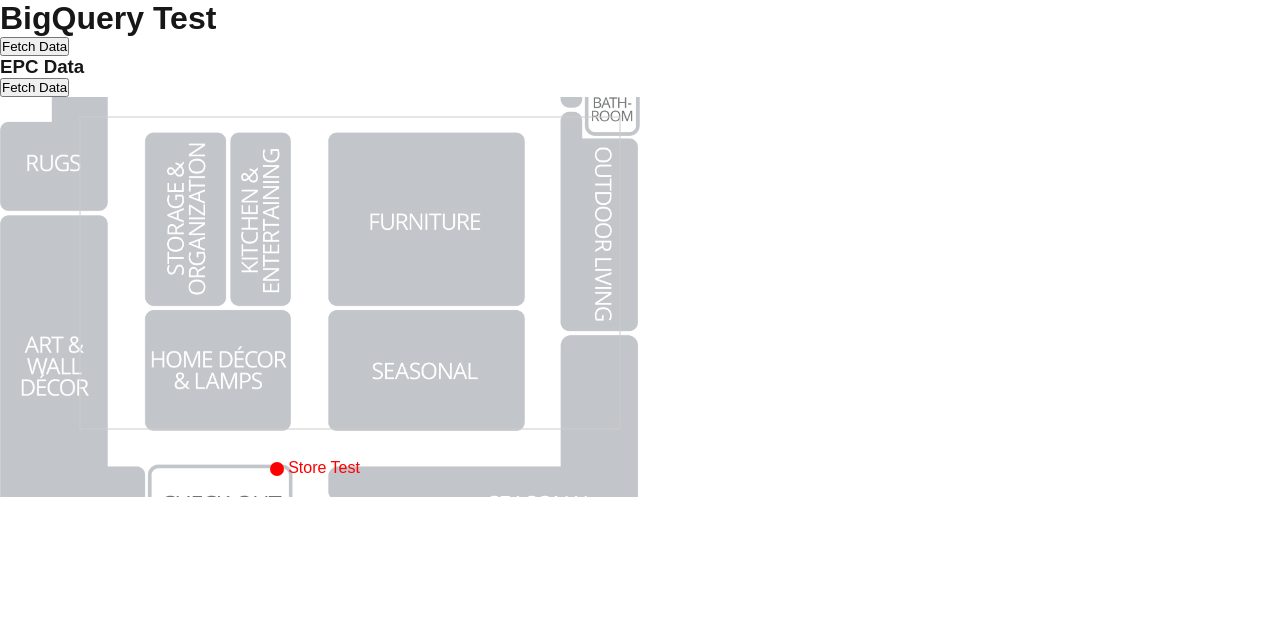
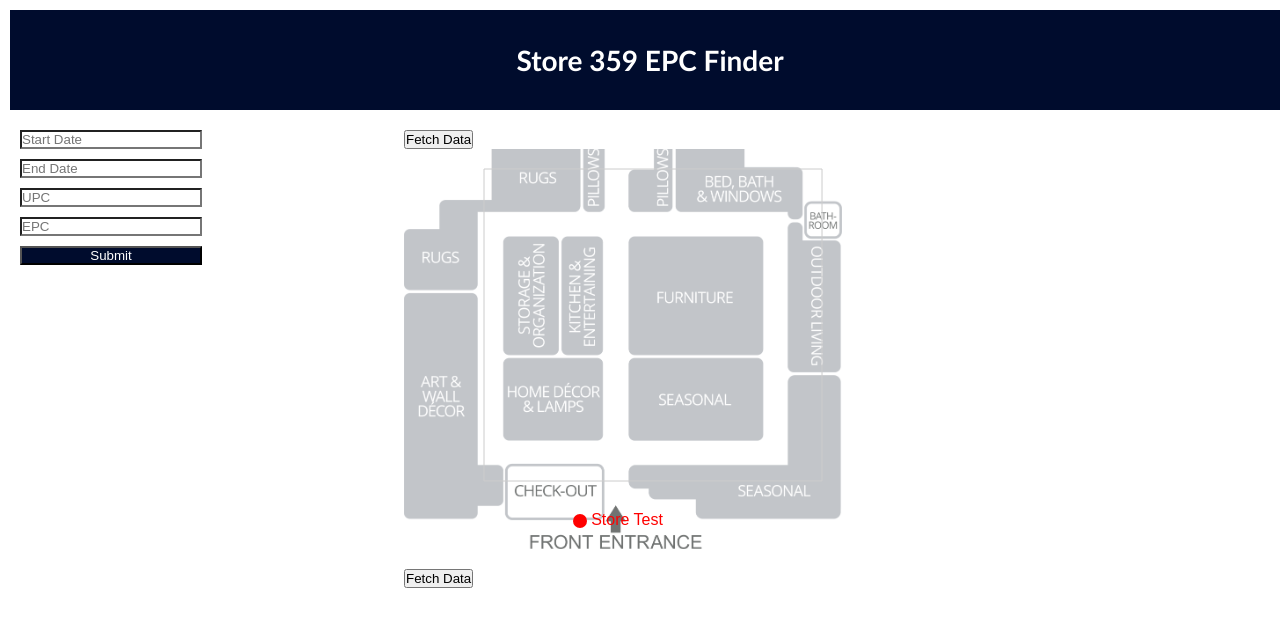
Before and after one commit to dbo-keeganpatton/react-mapping, a Next.js app: page / in a window 1280 px wide. Shown: the top 626 px of the page. Built offline with nearby package versions, Linux system fonts and the light colour scheme.

Commit message:
correct Styles | add sidebar inputs

```diff
--- a/app/globals.css
+++ b/app/globals.css
@@ -1,11 +1,11 @@
 :root {
-  --background: #ffffff;
+  --background: #FFFFFF;
   --foreground: #171717;
 }
 
 @media (prefers-color-scheme: dark) {
   :root {
-    --background: #0a0a0a;
+    --background: #FFFFFF;
     --foreground: #ededed;
   }
 }
@@ -24,6 +24,14 @@ body {
   -moz-osx-font-smoothing: grayscale;
 }
 
+table {
+    color: black;
+    width: 100%;
+}
+
+input[type="text"], textarea {
+    background-color: white;
+}
 * {
   box-sizing: border-box;
   padding: 0;
--- a/app/page.module.css
+++ b/app/page.module.css
@@ -1,168 +1,70 @@
-.page {
-  --gray-rgb: 0, 0, 0;
-  --gray-alpha-200: rgba(var(--gray-rgb), 0.08);
-  --gray-alpha-100: rgba(var(--gray-rgb), 0.05);
 
-  --button-primary-hover: #383838;
-  --button-secondary-hover: #f2f2f2;
-
-  display: grid;
-  grid-template-rows: 20px 1fr 20px;
-  align-items: center;
-  justify-items: center;
-  min-height: 100svh;
-  padding: 80px;
-  gap: 64px;
-  font-family: var(--font-geist-sans);
-}
-
-@media (prefers-color-scheme: dark) {
-  .page {
-    --gray-rgb: 255, 255, 255;
-    --gray-alpha-200: rgba(var(--gray-rgb), 0.145);
-    --gray-alpha-100: rgba(var(--gray-rgb), 0.06);
-
-    --button-primary-hover: #ccc;
-    --button-secondary-hover: #1a1a1a;
-  }
-}
-
-.main {
-  display: flex;
-  flex-direction: column;
-  gap: 32px;
-  grid-row-start: 2;
-}
-
-.main ol {
-  font-family: var(--font-geist-mono);
-  padding-left: 0;
-  margin: 0;
-  font-size: 14px;
-  line-height: 24px;
-  letter-spacing: -0.01em;
-  list-style-position: inside;
-}
-
-.main li:not(:last-of-type) {
-  margin-bottom: 8px;
-}
-
-.main code {
-  font-family: inherit;
-  background: var(--gray-alpha-100);
-  padding: 2px 4px;
-  border-radius: 4px;
-  font-weight: 600;
-}
-
-.ctas {
-  display: flex;
-  gap: 16px;
-}
-
-.ctas a {
-  appearance: none;
-  border-radius: 128px;
-  height: 48px;
-  padding: 0 20px;
-  border: none;
-  border: 1px solid transparent;
-  transition:
-    background 0.2s,
-    color 0.2s,
-    border-color 0.2s;
-  cursor: pointer;
+.topBanner {
+  background-color: #000C2D;
+  text-align: center;
   display: flex;
   align-items: center;
   justify-content: center;
-  font-size: 16px;
-  line-height: 20px;
-  font-weight: 500;
+  font-size: 41px;
+  height: 100px;
+  width: 100%;
+  margin: 10px;
 }
 
-a.primary {
-  background: var(--foreground);
-  color: var(--background);
-  gap: 8px;
+.topBannerTitle {
+  font-family: Calibri, sans-serif;
+  font-size: 28px;
+  color: white;
 }
 
-a.secondary {
-  border-color: var(--gray-alpha-200);
-  min-width: 158px;
+.mainCanvasOuterContainer {
+  display: flex;
+  flex-direction: row;
+  height: calc(100% - 100px);
+  width: 100%;
+  margin: 10px;
 }
 
-.footer {
-  grid-row-start: 3;
+.mainCanvasInnerLeftRowContainer {
   display: flex;
-  gap: 24px;
+  flex-direction: column;
+  width: 30%;
+  padding: 10px;
+  box-sizing: border-box;
+  border: 4px;
+  border-color: black;
+  color: black;
 }
 
-.footer a {
-  display: flex;
-  align-items: center;
-  gap: 8px;
+.mainCanvasInnerLeftRowContainerItem {
+    display: flex;
+    flex-direction: column;
+    gap: 10px;
+    width: 50%;
 }
 
-.footer img {
-  flex-shrink: 0;
+.formInputFields {
+    background-color: white;
+    color: black;
+
 }
 
-/* Enable hover only on non-touch devices */
-@media (hover: hover) and (pointer: fine) {
-  a.primary:hover {
-    background: var(--button-primary-hover);
-    border-color: transparent;
-  }
-
-  a.secondary:hover {
-    background: var(--button-secondary-hover);
-    border-color: transparent;
-  }
-
-  .footer a:hover {
-    text-decoration: underline;
-    text-underline-offset: 4px;
-  }
+.formSubmitButton {
+    background-color: #000C2D;
+    color: white;
 }
 
-@media (max-width: 600px) {
-  .page {
-    padding: 32px;
-    padding-bottom: 80px;
-  }
 
-  .main {
-    align-items: center;
-  }
-
-  .main ol {
-    text-align: center;
-  }
-
-  .ctas {
-    flex-direction: column;
-  }
-
-  .ctas a {
-    font-size: 14px;
-    height: 40px;
-    padding: 0 16px;
-  }
-
-  a.secondary {
-    min-width: auto;
-  }
-
-  .footer {
-    flex-wrap: wrap;
-    align-items: center;
-    justify-content: center;
-  }
+.mainCanvasInnerRightVizContainer {
+  display: flex;
+  flex-direction: column;
+  width: 70%;
+  padding: 10px;
+  box-sizing: border-box;
+  justify-content: center;
+  gap: 20px;
 }
 
-@media (prefers-color-scheme: dark) {
-  .logo {
-    filter: invert();
-  }
+.mainCanvasInnerRightVizContainerItem {
+    width: 100%;
 }
--- a/app/page.tsx
+++ b/app/page.tsx
@@ -1,12 +1,36 @@
 import BigQueryComponent from "@/components/BigQueryComponent";
 import MapQueryComponent from "@/components/MapQueryComponent";
+import styles from "./page.module.css";
+import Form from "next/form"
 
 export default function Home() {
   return (
     <div>
-      <h1>BigQuery Test</h1>
-      <BigQueryComponent />
-      <MapQueryComponent />
+
+       {/* Main Banner */}
+       <div className={styles.topBanner}>
+            <h1 className={styles.topBannerTitle}>Store 359 EPC Finder</h1>
+        </div>
+
+      <div className={styles.mainCanvasOuterContainer}>
+
+        <div className={styles.mainCanvasInnerLeftRowContainer}>
+            <Form action="" className={styles.mainCanvasInnerLeftRowContainerItem}>
+                <input name="Start Date" placeholder="Start Date" className={styles.formInputFields} />
+                <input name="End Date"  placeholder="End Date" className={styles.formInputFields} />
+                <input name="UPC"  placeholder="UPC" className={styles.formInputFields} />
+                <input name="EPC" placeholder="EPC" className={styles.formInputFields} />
+                <button type="submit" className={styles.formSubmitButton}>Submit</button>
+            </Form>
+        </div>
+
+        <div className={styles.mainCanvasInnerRightVizContainer}>
+            <div className={styles.mainCanvasInnerRightVizContainerItem}><MapQueryComponent /></div>
+            <div className={styles.mainCanvasInnerRightVizContainerItem}><BigQueryComponent /></div>
+        </div>
+
+      </div>
+
     </div>
   );
 }
--- a/components/BigQueryComponent.tsx
+++ b/components/BigQueryComponent.tsx
@@ -24,7 +24,6 @@ export default function BigQueryComponent() {
         <button onClick={fetchStoreCoordinates}>Fetch Data</button>
 
         <div>
-            <h3>EPC Data</h3>
 
             <table>
                 <thead>
```
